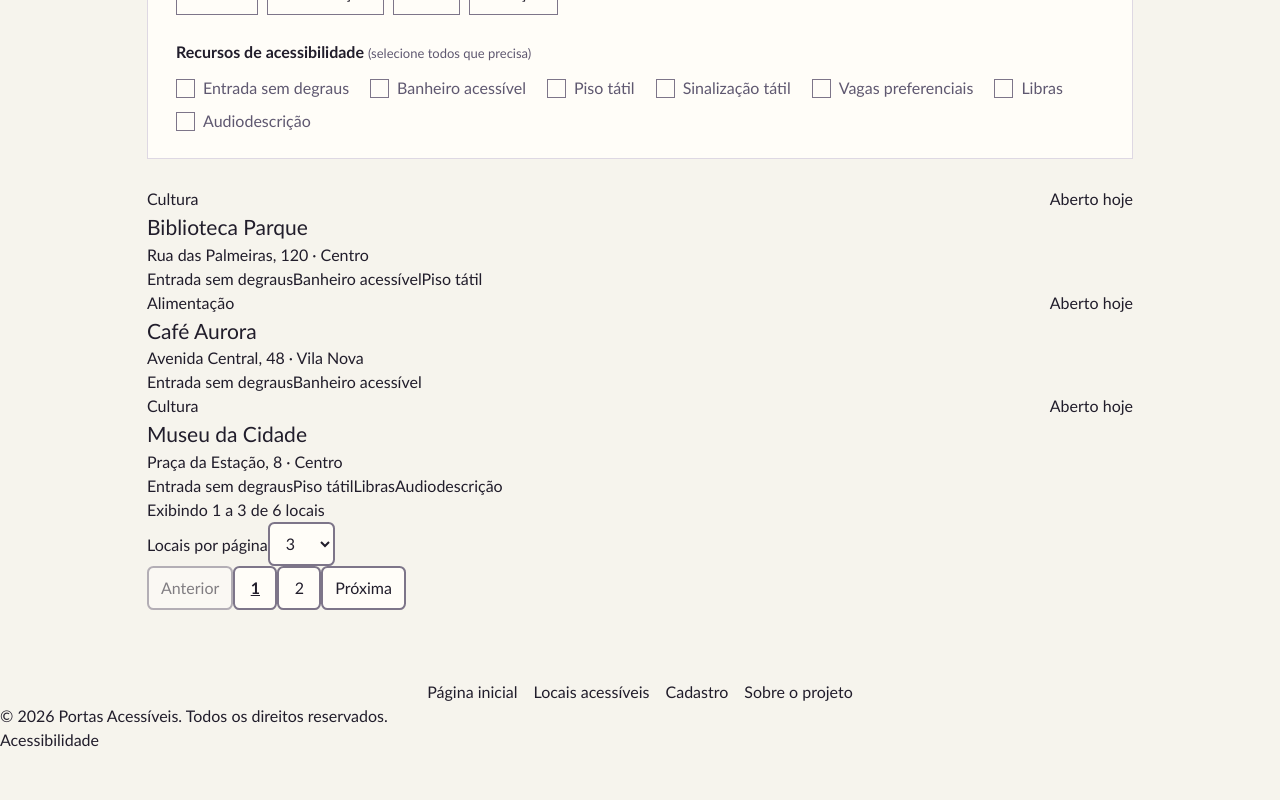
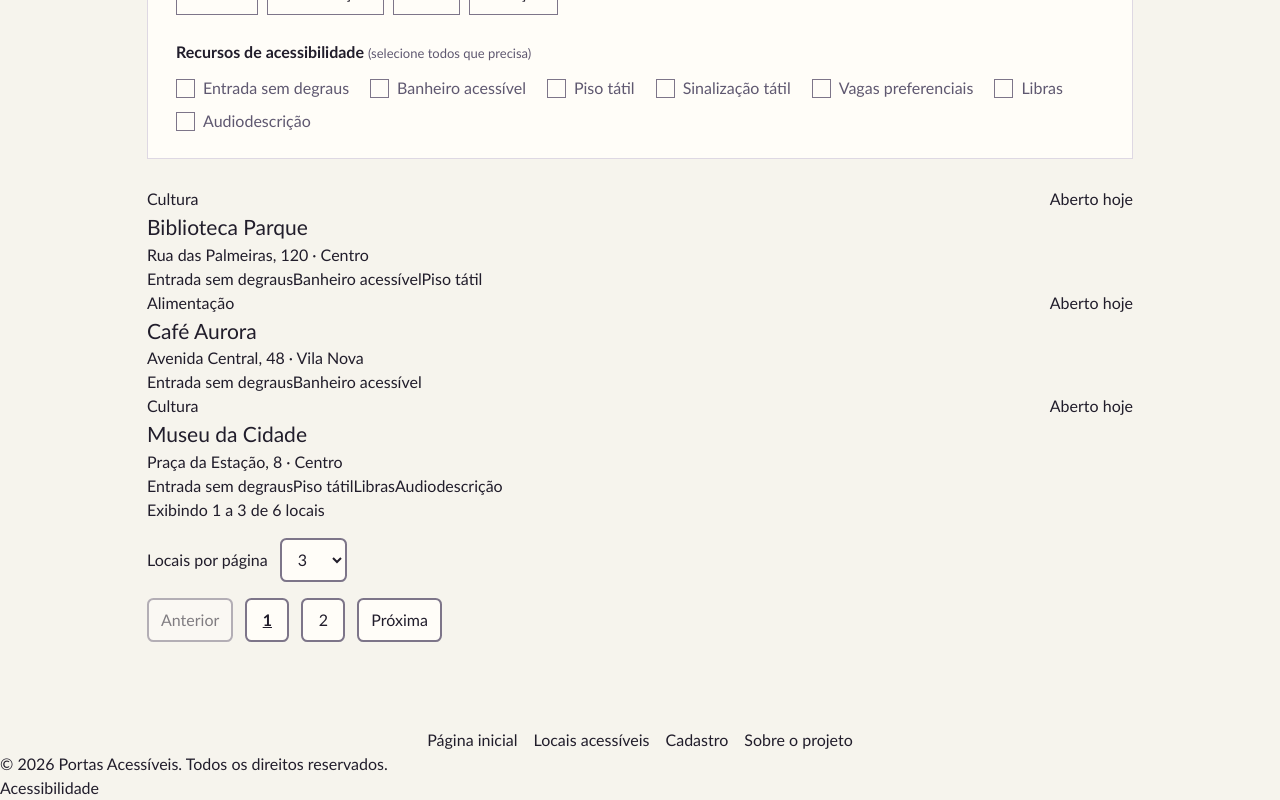
Before and after one commit to 1TDSPJ-26/portal-locais-acessiveis, a React (Vite) app: page /locais in a window 1280 px wide. Shown: the part 929-1729 px from the top of the page. Before the commit the page ends 1681 px from the top, so only its background shows below. Built offline with nearby package versions, Linux system fonts and the light colour scheme.

Commit message:
fix: Correção de bug no seletor da paginação

```diff
--- a/src/components/Paginacao/index.tsx
+++ b/src/components/Paginacao/index.tsx
@@ -3,7 +3,6 @@ type PaginacaoProps = {
     pages: number[];
     canPrev: boolean;
     canNext: boolean;
-    isSinglePage: boolean;
     intervaloLabel: string;
     porPagina: number;
     availableOptions: number[];
@@ -16,18 +15,12 @@ export function Paginacao({
     pages,
     canPrev,
     canNext,
-    isSinglePage,
     intervaloLabel,
     porPagina,
     availableOptions,
     onMudarPagina,
     onMudarPorPagina,
 }: PaginacaoProps) {
-    // Se existir apenas uma página,
-    // não precisamos mostrar a paginação.
-    if (isSinglePage) {
-        return null;
-    }
 
     return (
         <>
--- a/src/hooks/usePaginacao.ts
+++ b/src/hooks/usePaginacao.ts
@@ -25,6 +25,7 @@ export function usePaginacao<T>(filtrados: T[], optionsPorPagina?: number[], por
 
     function handleMudarPorPagina(novoValor: number) {
         setPorPagina(novoValor);
+        setPagina(1);
     }
 
     // Handler que o componente de busca/filters deve chamar ao alterar o termo/filtros
@@ -42,7 +43,6 @@ export function usePaginacao<T>(filtrados: T[], optionsPorPagina?: number[], por
     const pages = Array.from({ length: totalPaginas }, (_, i) => i + 1);
     const canPrev = paginaAtual > 1;
     const canNext = paginaAtual < totalPaginas;
-    const isSinglePage = totalPaginas === 1;
 
     return {
         paginaAtual,
@@ -57,7 +57,6 @@ export function usePaginacao<T>(filtrados: T[], optionsPorPagina?: number[], por
         pages,
         canPrev,
         canNext,
-        isSinglePage,
         topoListaRef,
         handleMudarPagina,
         handleMudarPorPagina,
--- a/src/index.css
+++ b/src/index.css
@@ -506,6 +506,15 @@ footer nav a {
 }
 
 /* Paginação: alvo de toque mínimo de 44x44px */
+.paginacao,
+.paginacao-por-pagina {
+  display: flex;
+  flex-wrap: wrap;
+  align-items: center;
+  gap: 0.75rem;
+  margin: 1rem 0;
+}
+
 .paginacao button,
 .paginacao-por-pagina select {
   min-width: 2.75rem;
--- a/src/pages/Locais/index.tsx
+++ b/src/pages/Locais/index.tsx
@@ -27,7 +27,6 @@ export default function LocaisPage() {
     pages,
     canPrev,
     canNext,
-    isSinglePage,
     intervaloLabel,
     porPagina,
     availableOptions,
@@ -290,7 +289,6 @@ export default function LocaisPage() {
               pages={pages}
               canPrev={canPrev}
               canNext={canNext}
-              isSinglePage={isSinglePage}
               intervaloLabel={intervaloLabel}
               porPagina={porPagina}
               availableOptions={availableOptions}
```
